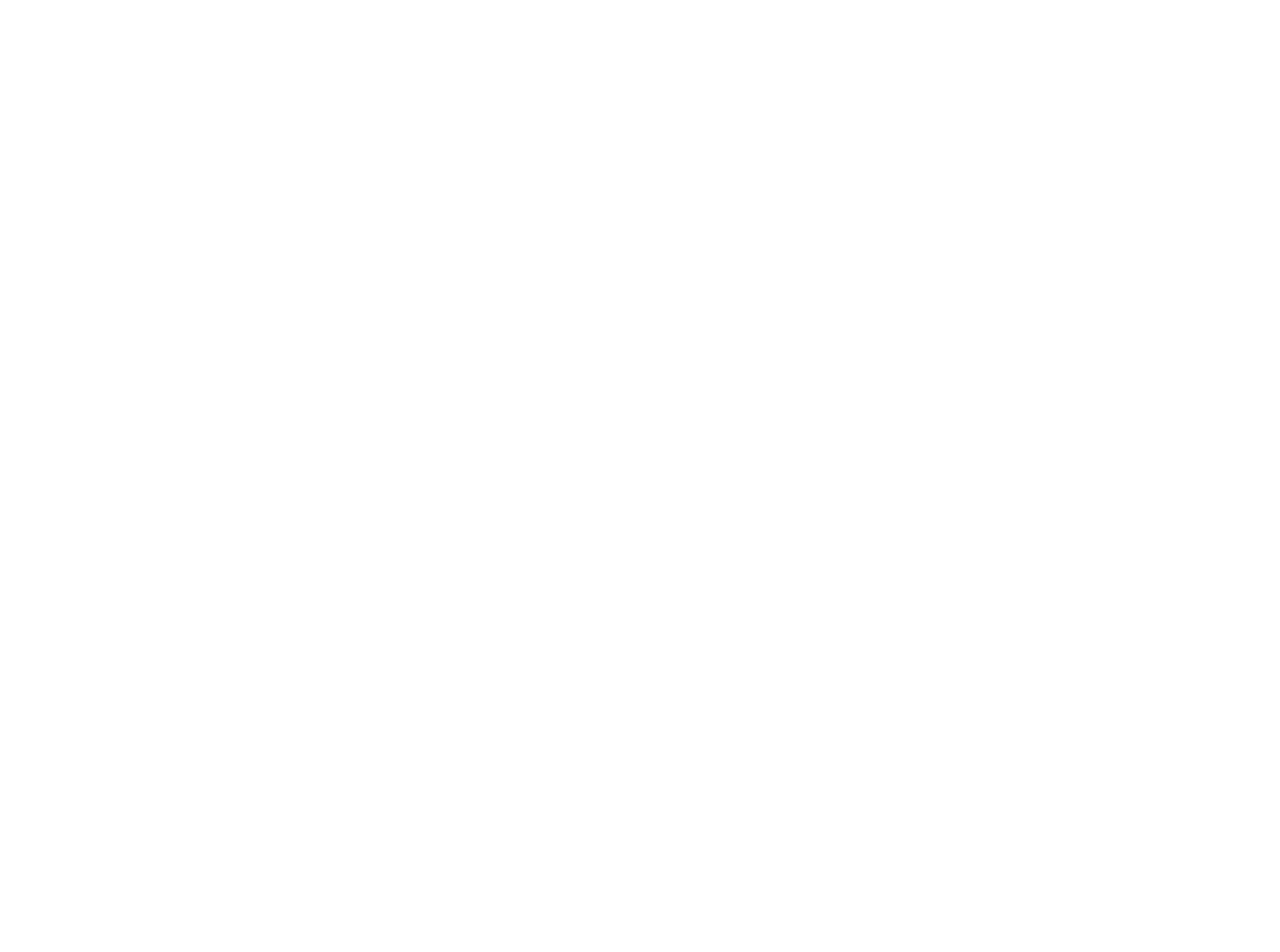
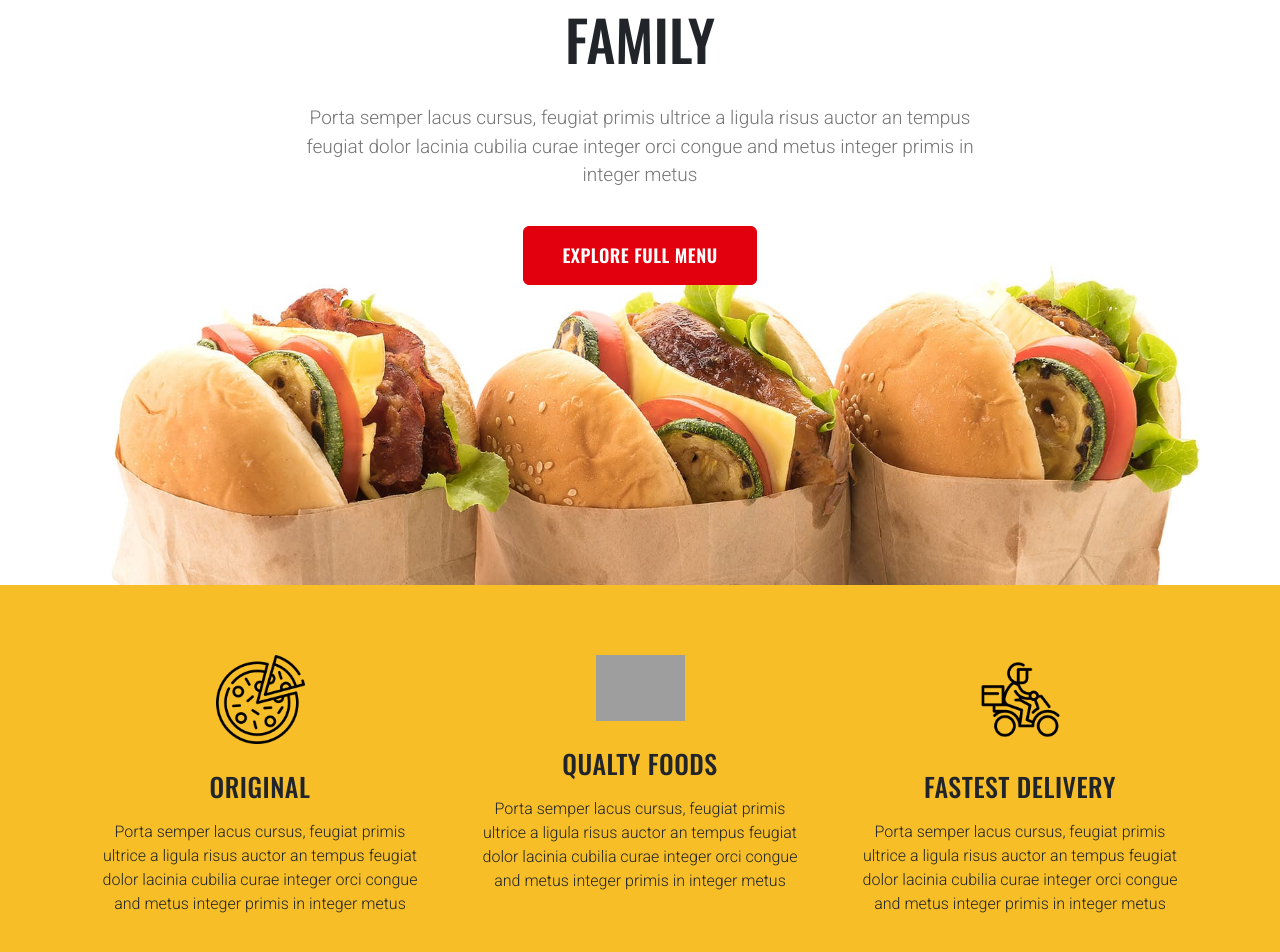
Before and after one commit to luuhuy2402/FoodOrderingWeb, a React (Vite) app: page / in a window 1280 px wide. Shown: the part 1034-1986 px from the top of the page. Before the commit the page ends 812 px from the top, so only its background shows below. Built offline with nearby package versions, Linux system fonts and the light colour scheme; grey boxes are pictures that could not be loaded.

Commit message:
Home - section2

```diff
--- a/src/pages/Home/Home.jsx
+++ b/src/pages/Home/Home.jsx
@@ -1,12 +1,16 @@
 import Layout from "../../components/Layouts/Layout";
 import Section1 from "./Section1";
-import "../../styles/HomeStyle.css"
+import "../../styles/HomeStyle.css";
+import Section2 from "./Section2";
 export default function Home() {
     return (
         <>
             <Layout>
                 {/* Home section hero banner */}
                 <Section1 />
+
+                {/* Home Section About */}
+                <Section2 />
             </Layout>
         </>
     );
--- /dev/null
+++ b/src/pages/Home/Section2.jsx
@@ -0,0 +1,81 @@
+import { Col, Container, Row } from "react-bootstrap";
+import { Link } from "react-router-dom";
+import Pizza from "../../assets/about/pizza.png";
+import Salad from "../../assets/about/salad.png";
+import Delivery from "../../assets/about/delivery-bike.png";
+// Mock Data Cards
+const mockData = [
+    {
+        image: Pizza,
+        title: "Original",
+        paragraph: `Porta semper lacus cursus, feugiat primis ultrice a ligula risus auctor an tempus feugiat dolor lacinia cubilia curae integer orci congue and metus integer primis in integer metus`,
+    },
+    {
+        image: Salad,
+        title: "Qualty Foods",
+        paragraph: `Porta semper lacus cursus, feugiat primis ultrice a ligula risus auctor an tempus feugiat dolor lacinia cubilia curae integer orci congue and metus integer primis in integer metus`,
+    },
+    {
+        image: Delivery,
+        title: "Fastest Delivery",
+        paragraph: `Porta semper lacus cursus, feugiat primis ultrice a ligula risus auctor an tempus feugiat dolor lacinia cubilia curae integer orci congue and metus integer primis in integer metus`,
+    },
+    // Add more mock data objects as needed
+];
+export default function Section2() {
+    return (
+        <>
+            {" "}
+            <section className="about_section">
+                <Container>
+                    <Row>
+                        <Col
+                            lg={{ span: 8, offset: 2 }}
+                            className="text-center"
+                        >
+                            <h2>
+                                The burger tastes better when you eat it with
+                                your family
+                            </h2>
+                            <p>
+                                Porta semper lacus cursus, feugiat primis
+                                ultrice a ligula risus auctor an tempus feugiat
+                                dolor lacinia cubilia curae integer orci congue
+                                and metus integer primis in integer metus
+                            </p>
+                            <Link to="/" className="btn order_now btn_red">
+                                Explore Full Menu
+                            </Link>
+                        </Col>
+                    </Row>
+                </Container>
+            </section>
+            <section className="about_wrapper">
+                <Container>
+                    <Row className="justify-content-md-center">
+                        {mockData.map((cardData, index) => (
+                            <Col
+                                md={6}
+                                lg={4}
+                                className="mb-4 mb-md-0"
+                                key={index}
+                            >
+                                <div className="about_box text-center">
+                                    <div className="about_icon">
+                                        <img
+                                            src={cardData.image}
+                                            className="img-fluid"
+                                            alt="icon"
+                                        />
+                                    </div>
+                                    <h4>{cardData.title}</h4>
+                                    <p>{cardData.paragraph}</p>
+                                </div>
+                            </Col>
+                        ))}
+                    </Row>
+                </Container>
+            </section>
+        </>
+    );
+}
--- a/src/styles/HomeStyle.css
+++ b/src/styles/HomeStyle.css
@@ -43,7 +43,7 @@
     line-height: 1;
 }
 
-.hero_section .hero_text h1{
+.hero_section .hero_text h1 {
     font-family: var(--lilita-font);
     font-size: 7rem;
     line-height: 1;
@@ -52,7 +52,7 @@
 
 }
 
-.hero_section .hero_text h2{
+.hero_section .hero_text h2 {
     font-family: var(--lilita-font);
     font-size: 2.5rem;
     line-height: 1;
@@ -62,12 +62,73 @@
 }
 
 .hero_section .hero_text {
-    padding:  0 5%;
+    padding: 0 5%;
 
 }
 
+/* Home About 2.0 */
+.about_section {
+    padding-top: 80px;
+    padding-bottom: 300px;
+    background: url("../assets/about/about-1.jpg") no-repeat center center;
+    background-size: cover;
+    width: 100%;
+}
+
+.about_section h2 {
+    font-size: 3.5rem;
+}
+
+.about_section p {
+    color: var(--grey);
+    padding: 20px 30px;
+    font-size: 19px;
+}
+
+.about_wrapper {
+    background: var(--yellow);
+    padding-top: 70px;
+    padding-bottom: 30px;
+}
+
+.about_box .about_icon img {
+    max-width: 25%;
+}
+
+.about_box h4 {
+    font-size: 26px;
+    line-height: 1;
+    letter-spacing: 0.5008px;
+    margin-top: 30px;
+    margin-bottom: 20px;
+}
+
+.about_box p {
+    padding: 0 20px;
+}
+
 /* Media Query mobiles */
-@media (max-width:767px){
+
+@media (max-width: 992px) {
+
+    /* Home About 2.0 */
+    .about_section h2 {
+        font-size: 2.5rem;
+    }
+
+    .about_section p {
+        padding: 20px 0;
+    }
+
+    .about_box p {
+        padding: 0;
+    }
+
+
+}
+
+@media (max-width:767px) {
+
     /* Home Hero 1.0 */
     .hero_section .hero_text h1 {
         font-size: 5.5rem;
```
